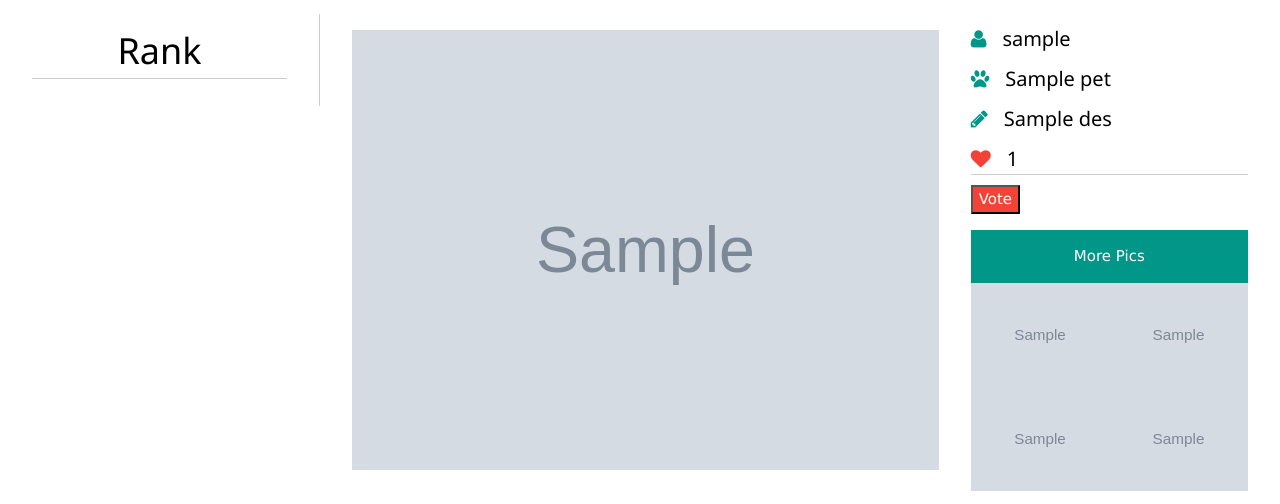
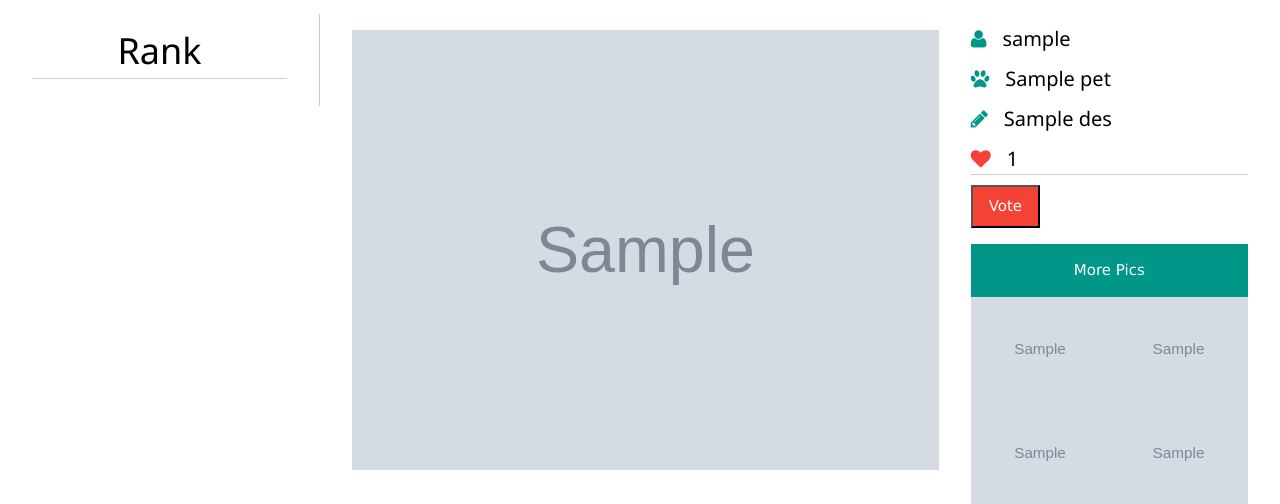
Before and after one commit to PetsBookdevteam/PetsBook, a Python web app: template templates/homepage.html in a window 1280 px wide. Shown: the part 962-1466 px from the top of the page. Run offline with Jinja, Linux system fonts and the light colour scheme; the template is opened without the code that fills it: most values are stand-ins (such as "Sample title", 1, 10 or a date in 2020); grey boxes marked "Sample" are stand-in pictures; some libraries are stand-ins or nearby versions.

Commit message:
Update 25/10/16

```diff
--- a/templates/homepage.html
+++ b/templates/homepage.html
@@ -61,7 +61,7 @@
                         <h4><i class="w3-text-teal fa fa-pencil w3-margin-right"></i>{{ user.pet.upload_info.des }}</h4>
                         <div class="like_button {{block_name}}" >
                             <h4 class="w3-border-bottom"><i class="w3-text-red fa fa-heart w3-margin-right"></i><a class="count">{{ user.pet.like_count }}</a></h4>
-                            <button type="button" class="w3-red w3-margin-bottom w3-btn-block" id="{{ block_name }}">Vote</button>
+                            <button type="button" class="w3-red w3-padding w3-margin-bottom w3-btn-block" id="{{ block_name }}">Vote</button>
                         </div>
                         <script type="text/javascript">
                             $(".{{ block_name }}").one("click", function(){
```
